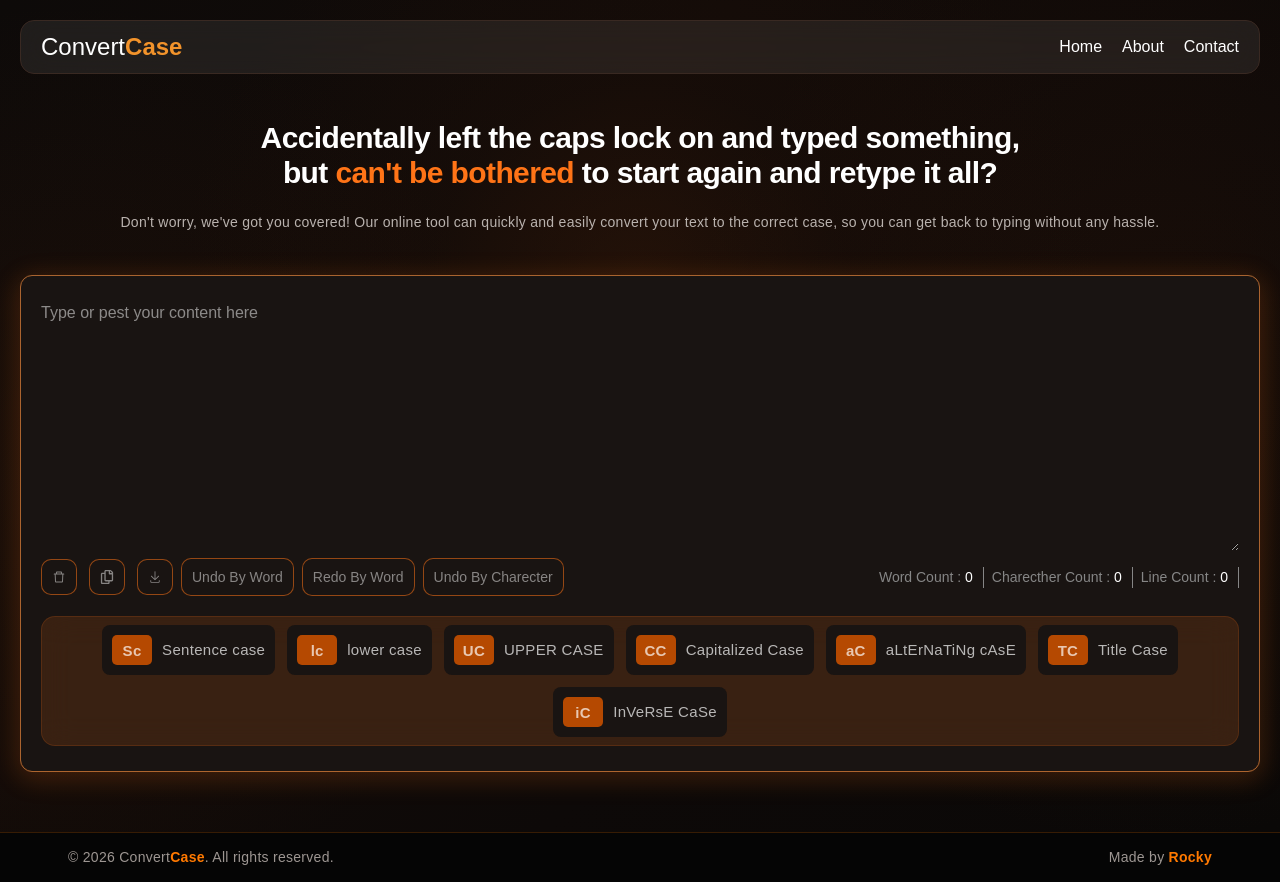
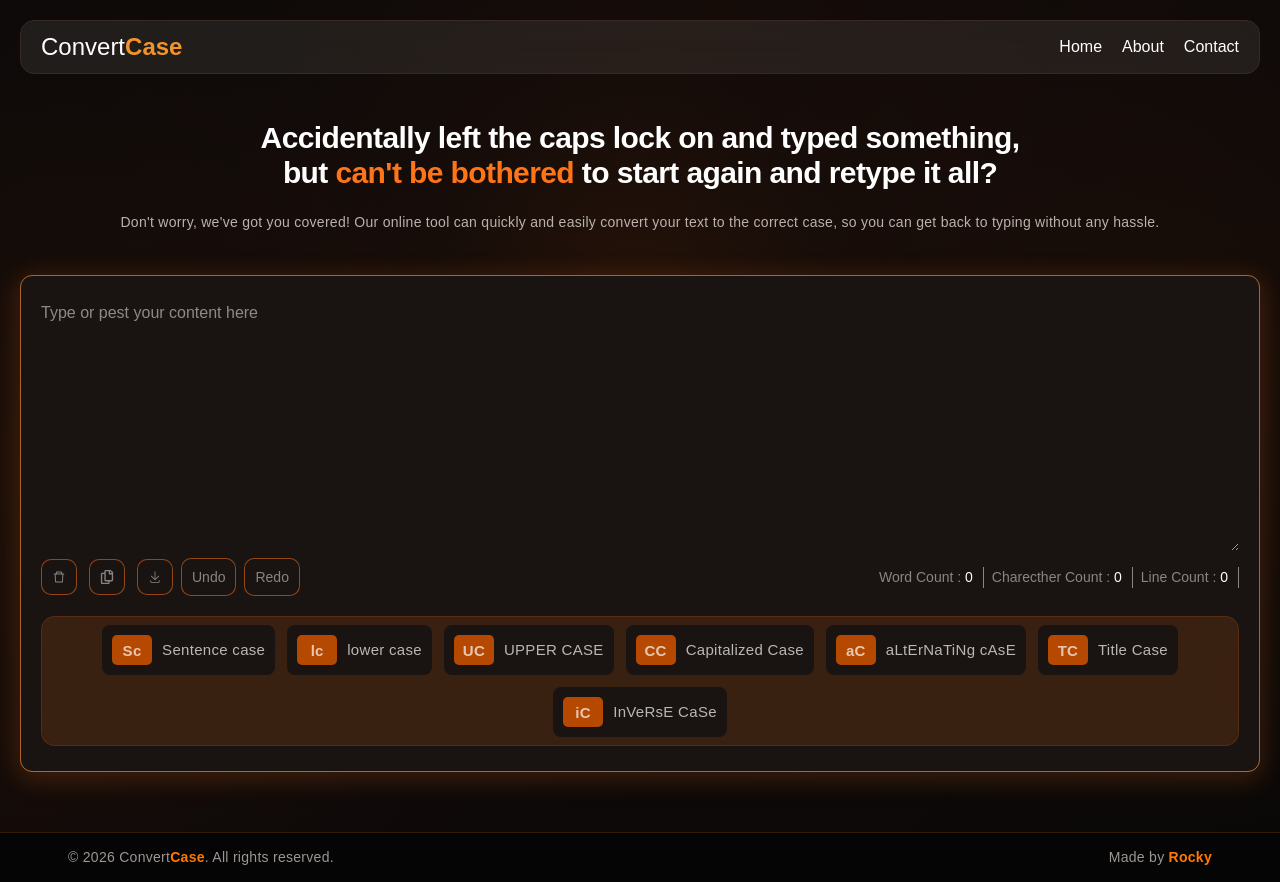
Before and after one commit to devrockey09/convert_text, a React (Vite) app: page / in a window 1280 px wide. Built offline with nearby package versions, Linux system fonts and the light colour scheme.

Commit message:
Implement undo/redo functionality and refactor case conversion updates

```diff
--- a/src/components/Editor/TextEditor.jsx
+++ b/src/components/Editor/TextEditor.jsx
@@ -1,10 +1,11 @@
 import Button from "../common/Button";
-import { useEffect, useRef, useState } from "react";
+import { useEffect, useState } from "react";
 import TextEditorTool from "./TextEditorTool";
 import useCaseConversion from "../../hooks/useCaseConversion";
 import downloadText from "../../helpers/textActions";
 import useCopyToClipboard from "../../hooks/useCopyToClipboard";
 import useLocalStorage from "../../hooks/useLocalStorage";
+import useUndoRedo from "../../hooks/useUndoRedo";
 import WordCount from "./WordCount";
 
 function TextEditor() {
@@ -13,49 +14,24 @@ function TextEditor() {
   const [message, setMessage] = useState("");
   const copyToClipboard = useCopyToClipboard();
 
-const [history, setHistory] = useState([textareaValue]);
-const historyIndex = useRef(0);
+  const { update, undo, redo } = useUndoRedo(textareaValue);
 
   const updateText = (newValue) => {
-  const newHistory = history.slice(0, historyIndex.current + 1);
-   console.log(newValue , "newValue")
-  newHistory.push(newValue);
+    if (newValue === textareaValue) return;
 
-  setHistory(newHistory);
-  historyIndex.current = newHistory.length - 1;
-
+    update(newValue);
     setTextareaValue(newValue);
   };
 
-
-
-  const wordunDoBYword = () =>{
-      const splitbyWord = textareaValue.trim().split(" ");
-      const lastWord = splitbyWord.slice(0,-1).join(" ")
-
-  updateText(lastWord);
-
-  }
-const redo = () => {
-
-  if (historyIndex.current < history.length - 1) {
-    historyIndex.current += 1;
-    const nextValue = history[historyIndex.current]
-    console.log(nextValue , "nextValue")
-    setTextareaValue(
-      nextValue
-    );
-  }
+  const handleUndo = () => {
+    const previousValue = undo();
+    if (previousValue !== null) setTextareaValue(previousValue);
   };
 
-
- const undobyCharecter = () => {
-   const splitBychar = textareaValue.trim().split("");
-   const lastchar = splitBychar.slice(0, -1).join("")
-
-   return setTextareaValue(lastchar);
-
- }
+  const handleRedo = () => {
+    const nextValue = redo();
+    if (nextValue !== null) setTextareaValue(nextValue);
+  };
 
   const {
     lowerCaseValue,
@@ -65,7 +41,7 @@ const redo = () => {
     alternativeCaseValue,
     titleCaseValue,
     reverseCaseValue,
-  } = useCaseConversion(textareaValue, setTextareaValue);
+  } = useCaseConversion(textareaValue, updateText);
 
   useEffect(() => {
     if (!message) return;
@@ -80,7 +56,7 @@ const redo = () => {
   // clear function
   const clearFn = () => {
     setMessage("Text cleared successfully");
-    setTextareaValue("");
+    updateText("");
   };
 
   const copyText = async () => {
@@ -100,7 +76,7 @@ const redo = () => {
             className="w-full h-[250px] bg-[#191412] outline-0  text-white"
             placeholder="Type or pest your content here"
             value={textareaValue}
-            onChange={(event) => setTextareaValue(event.target.value)}
+            onChange={(event) => updateText(event.target.value)}
           />
           {textareaValue.length > 0 && (
             <div className="show-message-blk relative">
@@ -117,30 +93,27 @@ const redo = () => {
                 downloadFn={() => downloadText(textareaValue, setMessage)}
               />
               <div className="flex  items-center gap-2">
-              <button onClick={wordunDoBYword}
-              className="tool-button" type="button " >
-                Undo By Word
+                <button
+                  onClick={handleUndo}
+                  className="tool-button"
+                  type="button"
+                >
+                  Undo
                 </button>
                 <button
-              className="tool-button" type="button" onClick={redo} >
-                Redo By Word
+                  className="tool-button"
+                  type="button"
+                  onClick={handleRedo}
+                >
+                  Redo
                 </button>
-
-              <button onClick={undobyCharecter}
-              className="tool-button" type="button" >
-                Undo By Charecter
-              </button>
-
-
               </div>
             </div>
 
             <div className="word-count-blk">
               <WordCount textvalue={textareaValue} />
             </div>
-
           </div>
-
 
           <div className="text-editor-tools-blk  p-2  rounded-[10px] mt-5 flex flex-wrap gap-[12px] justify-center items-center ">
             <Button
--- a/src/helpers/caseConverters.js
+++ b/src/helpers/caseConverters.js
@@ -77,7 +77,7 @@ const reverseCase = (value) =>
     })
     .join("");
 
-const updateText = (textareaValue, setTextareaValue, transform) =>
+const updateChangeText = (textareaValue, setTextareaValue, transform) =>
   setTextareaValue(transform(textareaValue));
 
 export {
@@ -86,5 +86,5 @@ export {
   reverseCase,
   sentenceCase,
   titleCase,
-  updateText,
+  updateChangeText,
 };
--- a/src/hooks/useCaseConversion.js
+++ b/src/hooks/useCaseConversion.js
@@ -4,30 +4,34 @@ import {
   reverseCase,
   sentenceCase,
   titleCase,
-  updateText,
+  updateChangeText,
 } from "../helpers/caseConverters";
 
 function useCaseConversion(textareaValue, setTextareaValue) {
   const lowerCaseValue = () =>
-    updateText(textareaValue, setTextareaValue, (value) => value.toLowerCase());
+    updateChangeText(textareaValue, setTextareaValue, (value) =>
+      value.toLowerCase(),
+    );
 
   const upperCaseValue = () =>
-    updateText(textareaValue, setTextareaValue, (value) => value.toUpperCase());
+    updateChangeText(textareaValue, setTextareaValue, (value) =>
+      value.toUpperCase(),
+    );
 
   const sentenceCaseValue = () =>
-    updateText(textareaValue, setTextareaValue, sentenceCase);
+    updateChangeText(textareaValue, setTextareaValue, sentenceCase);
 
   const capitalizedCaseValue = () =>
-    updateText(textareaValue, setTextareaValue, capitalizeWords);
+    updateChangeText(textareaValue, setTextareaValue, capitalizeWords);
 
   const alternativeCaseValue = () =>
-    updateText(textareaValue, setTextareaValue, alternativeCase);
+    updateChangeText(textareaValue, setTextareaValue, alternativeCase);
 
   const titleCaseValue = () =>
-    updateText(textareaValue, setTextareaValue, titleCase);
+    updateChangeText(textareaValue, setTextareaValue, titleCase);
 
   const reverseCaseValue = () =>
-    updateText(textareaValue, setTextareaValue, reverseCase);
+    updateChangeText(textareaValue, setTextareaValue, reverseCase);
 
   return {
     lowerCaseValue,
--- /dev/null
+++ b/src/hooks/useUndoRedo.js
@@ -0,0 +1,33 @@
+import { useState } from "react";
+
+function useUndoRedo(initialValue) {
+  const [history, setHistory] = useState([initialValue]);
+
+  const [historyIndex, setHistoryIndex] = useState(0);
+
+  const update = (value) => {
+    const nextHistory = [...history.slice(0, historyIndex + 1), value];
+    setHistory(nextHistory);
+    setHistoryIndex(nextHistory.length - 1);
+  };
+
+  const undo = () => {
+    if (historyIndex === 0) return null;
+
+    const previousIndex = historyIndex - 1;
+    setHistoryIndex(previousIndex);
+    return history[previousIndex];
+  };
+
+  const redo = () => {
+    if (historyIndex === history.length - 1) return null;
+
+    const nextIndex = historyIndex + 1;
+    setHistoryIndex(nextIndex);
+    return history[nextIndex];
+  };
+
+  return { update, undo, redo };
+}
+
+export default useUndoRedo;
```
Lines whose indentation alone changed are shown as unchanged.
